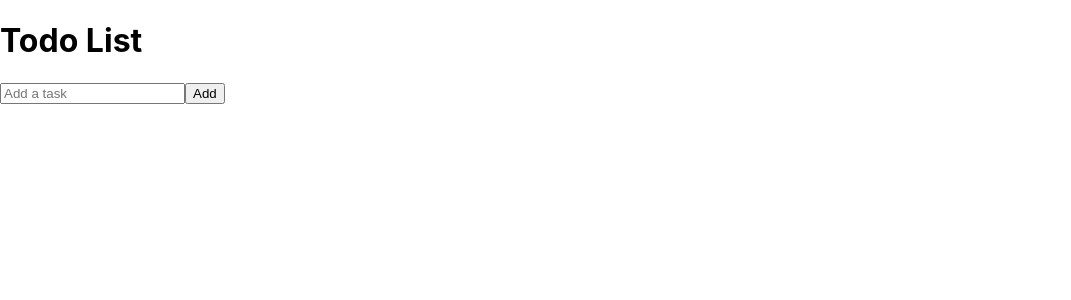
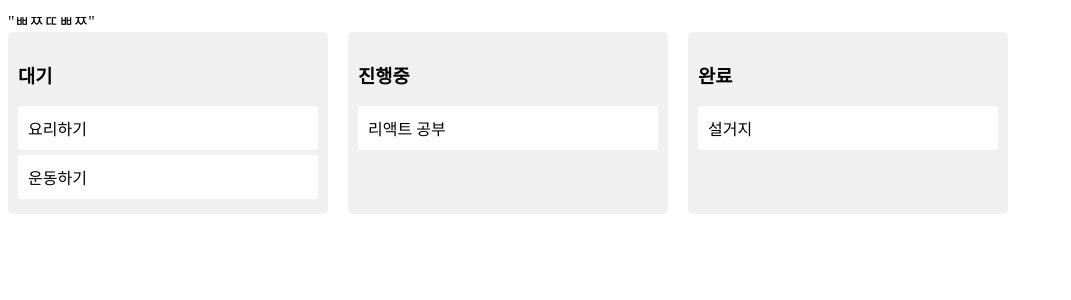
Before and after one commit to HomeServers/MyTodoList-fe, a React (Create React App) app: page / in a window 1280 px wide. Shown: the top 300 px of the page, without its empty margins (0-1071 px from the left). Built offline with nearby package versions, Linux system fonts and the light colour scheme.

Commit message:
react, dnd 라이브러리 의존성 충돌 해결

```diff
--- a/package.json
+++ b/package.json
@@ -3,9 +3,11 @@
   "version": "0.1.0",
   "private": true,
   "dependencies": {
+    "@hello-pangea/dnd": "^17.0.0",
+    "@types/react-beautiful-dnd": "^13.1.8",
     "cra-template": "1.2.0",
-    "react": "^19.0.0",
-    "react-dom": "^19.0.0",
+    "react": "^18.2.0",
+    "react-dom": "^18.2.0",
     "react-router-dom": "^7.1.3",
     "react-scripts": "5.0.1",
     "web-vitals": "^4.2.4"
--- a/src/App.css
+++ /dev/null
@@ -1,45 +0,0 @@
-.App {
-  font-family: Arial, sans-serif;
-  text-align: center;
-  margin: 20px;
-}
-
-form {
-  margin-bottom: 20px;
-}
-
-input {
-  padding: 10px;
-  margin-right: 10px;
-  border: 1px solid #ccc;
-  border-radius: 4px;
-}
-
-button {
-  padding: 10px;
-  border: none;
-  background-color: #007bff;
-  color: white;
-  border-radius: 4px;
-  cursor: pointer;
-}
-
-button:hover {
-  background-color: #0056b3;
-}
-
-ul {
-  list-style: none;
-  padding: 0;
-}
-
-li {
-  margin: 10px 0;
-  display: flex;
-  justify-content: space-between;
-  align-items: center;
-}
-
-li span {
-  cursor: pointer;
-}
--- a/src/App.js
+++ /dev/null
@@ -1,37 +0,0 @@
-import React, { useState } from "react";
-import TodoList from "./components/TodoList";
-import AddTodo from "./components/AddTodo";
-
-function App() {
-  const [todos, setTodos] = useState([]);
-
-  // 투두 추가
-  const addTodo = (task) => {
-    const newTodo = { id: Date.now(), task, completed: false };
-    setTodos([...todos, newTodo]);
-  };
-
-  // 투두 삭제
-  const deleteTodo = (id) => {
-    setTodos(todos.filter((todo) => todo.id !== id));
-  };
-
-  // 투두 상태 토글 (완료/미완료)
-  const toggleTodo = (id) => {
-    setTodos(
-      todos.map((todo) =>
-        todo.id === id ? { ...todo, completed: !todo.completed } : todo
-      )
-    );
-  };
-
-  return (
-    <div className="App">
-      <h1>Todo List</h1>
-      <AddTodo addTodo={addTodo} />
-      <TodoList todos={todos} deleteTodo={deleteTodo} toggleTodo={toggleTodo} />
-    </div>
-  );
-}
-
-export default App;
--- /dev/null
+++ b/src/App.jsx
@@ -0,0 +1,85 @@
+// App.js
+import { DragDropContext, Droppable, Draggable } from '@hello-pangea/dnd';
+import { useState } from 'react';
+
+const initialTasks = {
+  대기: [{ id: '1', content: '요리하기' }, { id: '2', content: '운동하기' }],
+  진행중: [{ id: '3', content: '리액트 공부' }],
+  완료: [{ id: '4', content: '설거지' }],
+};
+
+function App() {
+  const [tasks, setTasks] = useState(initialTasks);
+
+  const onDragEnd = (result) => {
+    const { source, destination } = result;
+    if (!destination) return;
+
+    setTasks((prevTasks) => {
+      // 1. 깊은 복사 생성
+      const newTasks = JSON.parse(JSON.stringify(prevTasks));
+
+      // 2. 원본 배열 변형 방지
+      const sourceColumn = [...newTasks[source.droppableId]];
+      const [movedItem] = sourceColumn.splice(source.index, 1);
+      const destColumn = [...newTasks[destination.droppableId]];
+
+      // 3. 새로운 배열 생성 후 업데이트
+      destColumn.splice(destination.index, 0, movedItem);
+
+      return {
+        ...newTasks,
+        [source.droppableId]: sourceColumn,
+        [destination.droppableId]: destColumn,
+      };
+    });
+  };
+
+  return (
+    <DragDropContext onDragEnd={onDragEnd}>
+      <div style={{ display: 'flex', gap: '20px' }}>
+        {Object.keys(tasks).map((status) => (
+          <Droppable key={status} droppableId={status}>
+            {(provided) => (
+              <div
+                {...provided.droppableProps}
+                ref={provided.innerRef}
+                style={{
+                  width: '300px',
+                  background: '#f0f0f0',
+                  padding: '10px',
+                  borderRadius: '5px'
+                }}
+              >
+                <h3>{status}</h3>
+                {tasks[status].map((task, index) => (
+                  <Draggable key={task.id} draggableId={task.id} index={index}>
+                    {(provided) => (
+                      <div
+                        ref={provided.innerRef}
+                        {...provided.draggableProps}
+                        {...provided.dragHandleProps}
+                        style={{
+                          padding: '10px',
+                          margin: '5px 0',
+                          background: 'white',
+                          borderRadius: '3px',
+                          ...provided.draggableProps.style
+                        }}
+                      >
+                        {task.content}
+                      </div>
+                    )}
+                  </Draggable>
+                ))}
+                {provided.placeholder}
+              </div>
+            )}
+          </Droppable>
+        ))}
+      </div>
+    </DragDropContext>
+  );
+}
+
+export default App;
--- a/src/components/AddTodo.js
+++ /dev/null
@@ -1,27 +0,0 @@
-import React, { useState } from "react";
-
-function AddTodo({ addTodo }) {
-  const [task, setTask] = useState("");
-
-  const handleSubmit = (e) => {
-    e.preventDefault();
-    if (task.trim()) {
-      addTodo(task);
-      setTask("");
-    }
-  };
-
-  return (
-    <form onSubmit={handleSubmit}>
-      <input
-        type="text"
-        placeholder="Add a task"
-        value={task}
-        onChange={(e) => setTask(e.target.value)}
-      />
-      <button type="submit">Add</button>
-    </form>
-  );
-}
-
-export default AddTodo;
--- a/src/components/TodoItem.js
+++ /dev/null
@@ -1,12 +0,0 @@
-import React from "react";
-
-function TodoItem({ todo, deleteTodo, toggleTodo }) {
-  return (
-    <li style={{ textDecoration: todo.completed ? "line-through" : "none" }}>
-      <span onClick={() => toggleTodo(todo.id)}>{todo.task}</span>
-      <button onClick={() => deleteTodo(todo.id)}>Delete</button>
-    </li>
-  );
-}
-
-export default TodoItem;
--- a/src/components/TodoList.js
+++ /dev/null
@@ -1,19 +0,0 @@
-import React from "react";
-import TodoItem from "../components/TodoItem";
-
-function TodoList({ todos, deleteTodo, toggleTodo }) {
-  return (
-    <ul>
-      {todos.map((todo) => (
-        <TodoItem
-          key={todo.id}
-          todo={todo}
-          deleteTodo={deleteTodo}
-          toggleTodo={toggleTodo}
-        />
-      ))}
-    </ul>
-  );
-}
-
-export default TodoList;
--- a/src/index.css
+++ /dev/null
@@ -1,13 +0,0 @@
-body {
-  margin: 0;
-  font-family: -apple-system, BlinkMacSystemFont, 'Segoe UI', 'Roboto', 'Oxygen',
-    'Ubuntu', 'Cantarell', 'Fira Sans', 'Droid Sans', 'Helvetica Neue',
-    sans-serif;
-  -webkit-font-smoothing: antialiased;
-  -moz-osx-font-smoothing: grayscale;
-}
-
-code {
-  font-family: source-code-pro, Menlo, Monaco, Consolas, 'Courier New',
-    monospace;
-}
--- a/src/index.js
+++ b/src/index.js
@@ -1,17 +1,10 @@
-import React from 'react';
-import ReactDOM from 'react-dom/client';
-import './index.css';
-import App from './App';
-import reportWebVitals from './reportWebVitals';
+import React from "react";
+import ReactDOM from "react-dom/client";
+import App from "./App";
 
-const root = ReactDOM.createRoot(document.getElementById('root'));
-root.render(
+ReactDOM.createRoot(document.getElementById("root")).render(
   <React.StrictMode>
+    "ㅃㅉㄸㅃㅉ"
     <App />
   </React.StrictMode>
-);
-
-// If you want to start measuring performance in your app, pass a function
-// to log results (for example: reportWebVitals(console.log))
-// or send to an analytics endpoint. Learn more: https://bit.ly/CRA-vitals
-reportWebVitals();
+)
```
Also changed, not shown: 1 other file (tests, documents, lock files or other folders).
